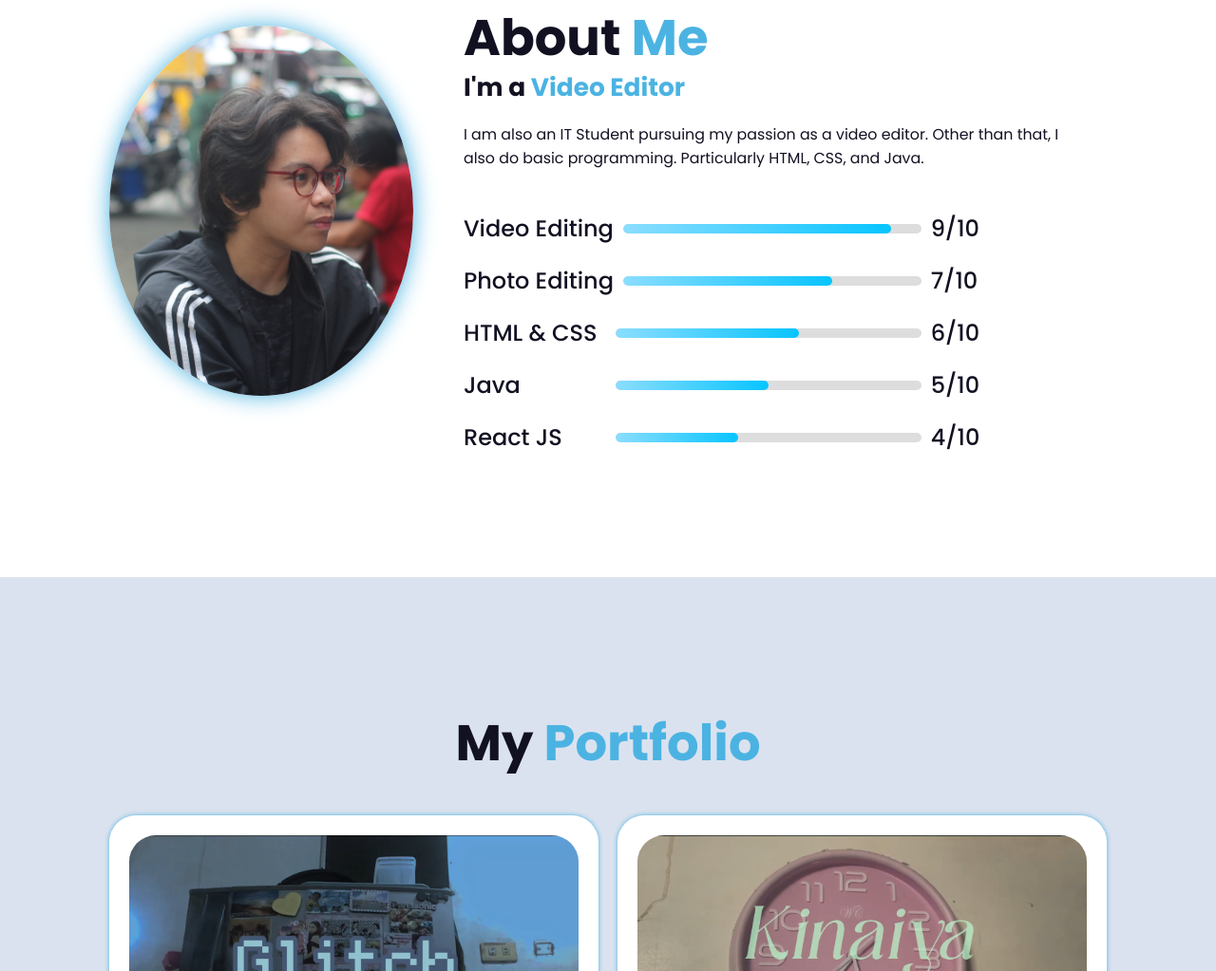
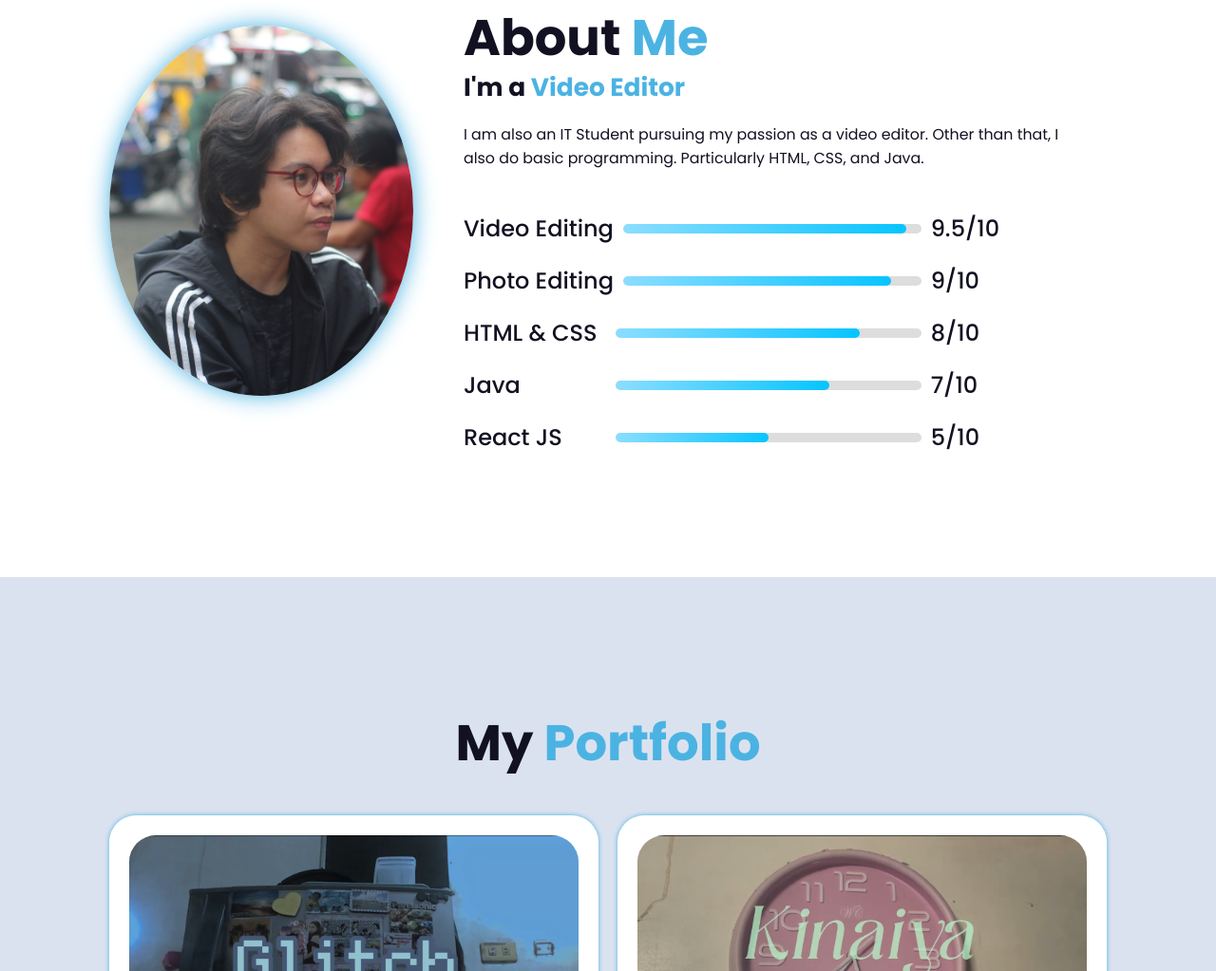
Before and after one commit to kitzmdg/Kitz-Portfolio, a plain HTML site: page index.html in a window 1280 px wide. Shown: the part 992-2015 px from the top of the page at 95% size. Drawn offline with nearby package versions, Linux system fonts and the light colour scheme.

Commit message:
HTML Skill update

```diff
--- a/index.html
+++ b/index.html
@@ -92,37 +92,37 @@
                 <div class="about-skill">
                     <p>Video Editing</p>
                     <div class="skill-bar">
+                        <div class="fill" data-width="95%"></div>
+                    </div>
+                    <p>9.5/10</p>
+                </div>
+                <div class="about-skill">
+                    <p>Photo Editing</p>
+                    <div class="skill-bar">
                         <div class="fill" data-width="90%"></div>
                     </div>
                     <p>9/10</p>
                 </div>
                 <div class="about-skill">
-                    <p>Photo Editing</p>
+                    <p>HTML & CSS</p>
+                    <div class="skill-bar">
+                        <div class="fill" data-width="80%"></div>
+                    </div>
+                    <p>8/10</p>
+                </div>
+                <div class="about-skill">
+                    <p>Java</p>
                     <div class="skill-bar">
                         <div class="fill" data-width="70%"></div>
                     </div>
                     <p>7/10</p>
                 </div>
                 <div class="about-skill">
-                    <p>HTML & CSS</p>
-                    <div class="skill-bar">
-                        <div class="fill" data-width="60%"></div>
-                    </div>
-                    <p>6/10</p>
-                </div>
-                <div class="about-skill">
-                    <p>Java</p>
+                    <p>React JS</p>
                     <div class="skill-bar">
                         <div class="fill" data-width="50%"></div>
                     </div>
                     <p>5/10</p>
-                </div>
-                <div class="about-skill">
-                    <p>React JS</p>
-                    <div class="skill-bar">
-                        <div class="fill" data-width="40%"></div>
-                    </div>
-                    <p>4/10</p>
                 </div>
             </div>
 
```
